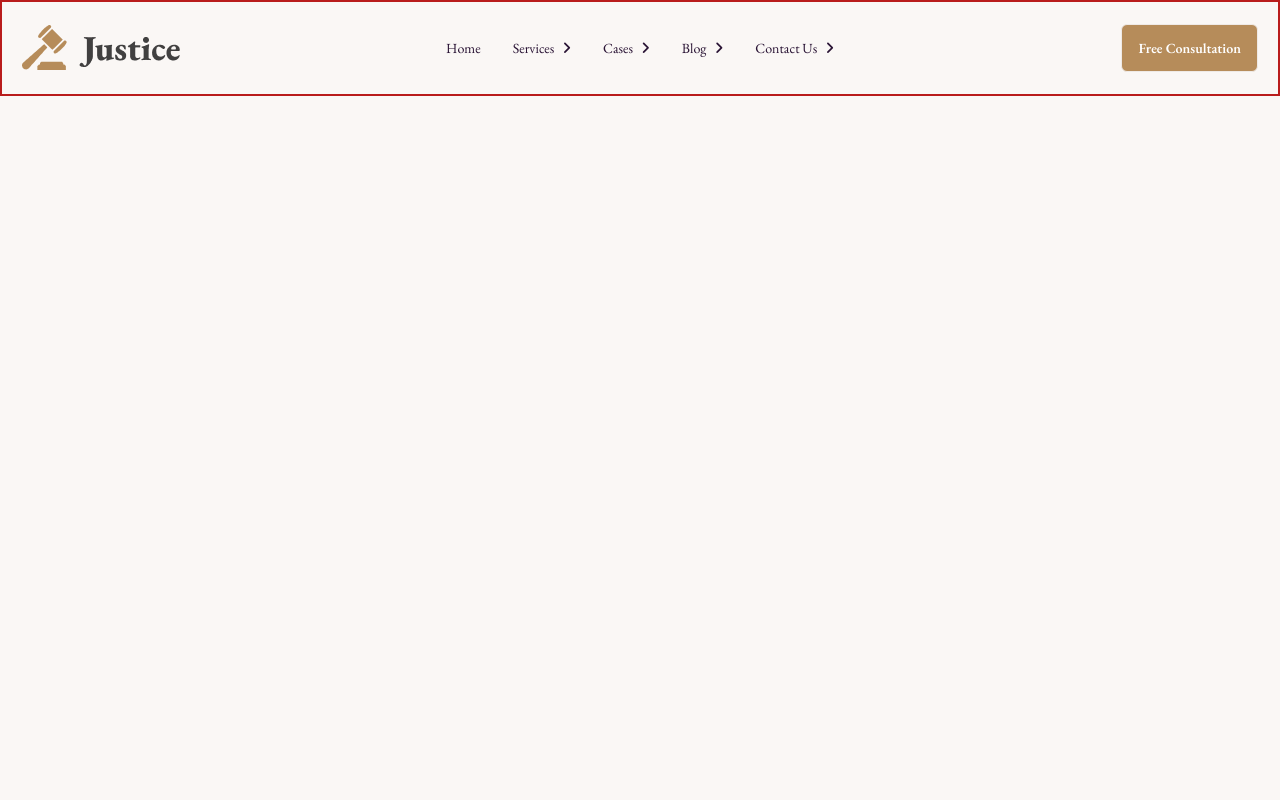
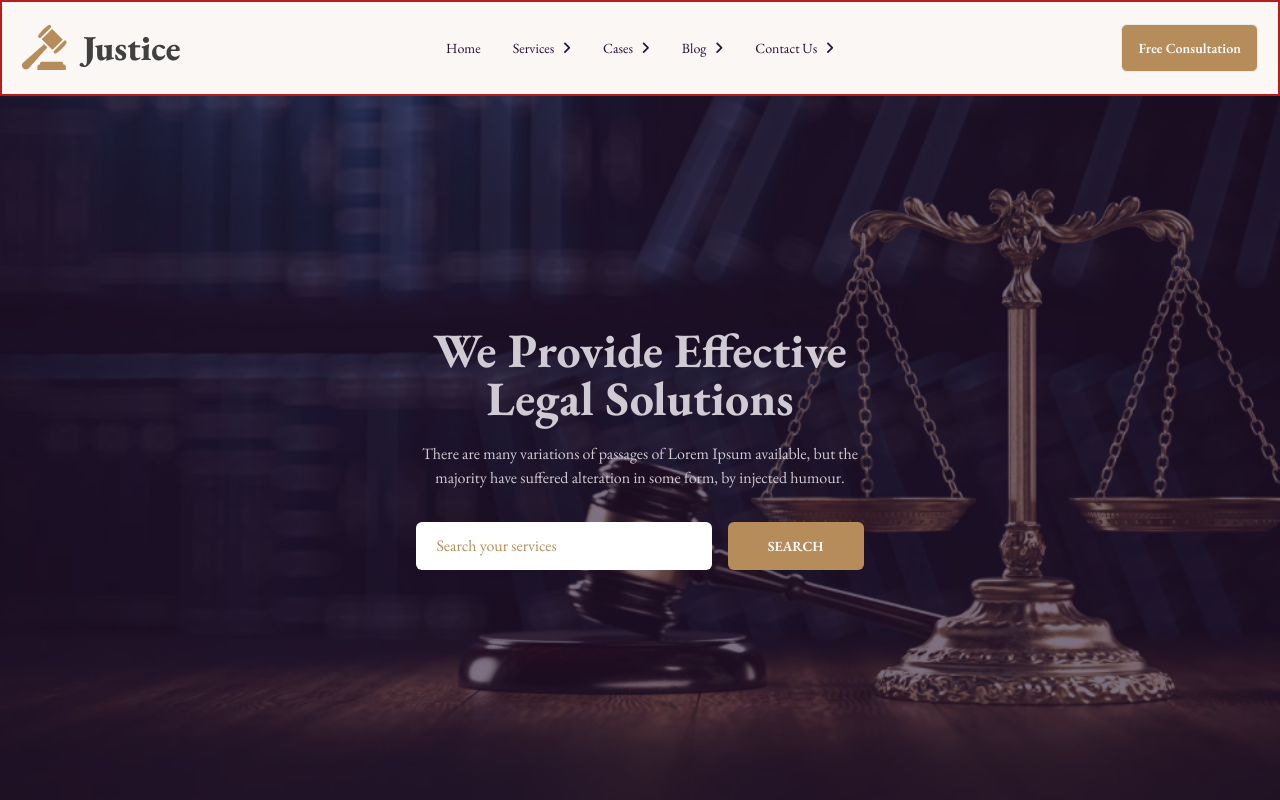
Before and after one commit to Fariha1865/Legal-Solutions-Site-with-Tailwind-DaisyUI, a plain HTML site: page index.html in a window 1280 px wide. Drawn offline with nearby package versions, Linux system fonts and the light colour scheme.

Commit message:
banner sectioon added

```diff
--- a/index.html
+++ b/index.html
@@ -21,7 +21,7 @@
 
               },
               backgroundImage:{
-                        'back_image': "url('./images/yellow-bg.jpg')",
+                        'back_image': "url('./images/banner.png')",
               }
             }
           }
@@ -69,6 +69,22 @@
                 </div>
               </div>
         </nav>
+
+        <!-- Banner Section -->
+        <div class="hero max-w-screen-xl mx-auto min-h-[calc(100vh-96px)] bg-back_image">
+            <div class="hero-overlay bg-opacity-60"></div>
+            <div class="hero-content text-center text-neutral-content">
+              <div class="max-w-md">
+                <h1 class="mb-5 text-5xl font-bold mt-5 md:mt-0">We Provide Effective Legal Solutions</h1>
+                <p class="mb-5">There are many variations of passages of Lorem Ipsum available, but the majority have suffered alteration in some form, by injected humour.</p>
+
+                <div class="space-y-3 space-x-3">
+                <input type="text" placeholder="Search your services" class="py-3 pl-5 pr-20 placeholder-primary rounded-md">
+                <button class="btn rounded-md bg-primary text-white border-none px-10">Search</button>
+                </div>
+              </div>
+            </div>
+          </div>
     </header>
 </body>
 </html>
```
